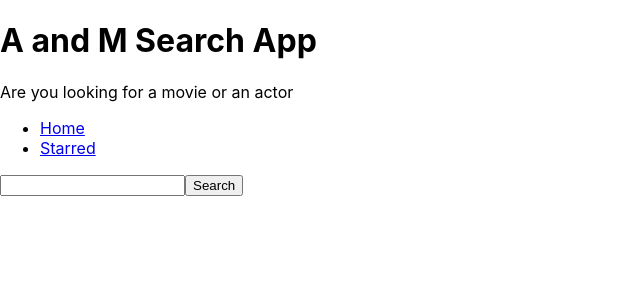
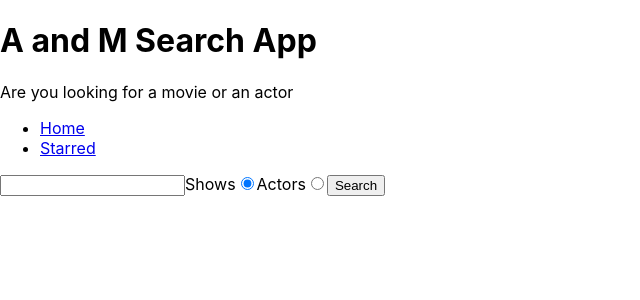
Before and after one commit to srisaisnigdha/cine-search-hub, a React (Create React App) app: page / in a window 1280 px wide. Shown: the top 300 px of the page, without its empty margins (0-640 px from the left). Built offline with nearby package versions, Linux system fonts and the light colour scheme.

Commit message:
added search for actors

```diff
--- a/src/api/tvmaze.js
+++ b/src/api/tvmaze.js
@@ -8,3 +8,4 @@
 };
 
 export const searchForShows = (query) => apiGet(`/search/shows?q=${query}`); // it is a reusable function
+export const searchForPeople = (query) => apiGet(`/search/people?q=${query}`); // it is a reusable function
--- a/src/pages/Home.jsx
+++ b/src/pages/Home.jsx
@@ -1,14 +1,21 @@
 import { useState } from "react";
-import { searchForShows } from './../api/tvmaze'
+import { searchForShows, searchForPeople } from './../api/tvmaze'
 
 const Home = () => {
 
     const [SearchStr, setSearchStr] = useState(""); //passing empty string as default value
     const [apiData, setApiData] = useState(null)
     const [apiDataError, setApiDataError] = useState(null)
+    const [searchOption, setSearchOption] = useState("shows")
+
+    console.log(searchOption)
 
     const onSearchInputChange = (ev) => {
         setSearchStr(ev.target.value);
+    }
+
+    const onRadioChange = (ev) => {
+        setSearchOption(ev.target.value);  // updating the searchOption state.
     }
 
     const onSearch = async (ev) => {
@@ -16,10 +23,17 @@
 
         try {
             setApiDataError(null)
-            const result = await searchForShows(SearchStr)
-            setApiData(result)  // so whatever the result array is received in console, we will place it inside our API data state
-            console.log(result)
-        } catch (error) {
+            if (searchOption === 'shows') {
+                const result = await searchForShows(SearchStr)
+                setApiData(result)  // so whatever the result array is received in console, we will place it inside our API data state
+                console.log(result)
+            }
+            else {
+                const result = await searchForPeople(SearchStr)
+                setApiData(result)
+            }
+        }
+        catch (error) {
             setApiDataError(error)
         }
 
@@ -43,7 +57,8 @@
         }
 
         if (apiData) {
-            return apiData.map((data) => <div key={data.show.id}>{data.show.name}</div>)
+            // here for people, we donot have .show method, instead it has .person
+            return apiData[0].show ? apiData.map((data) => <div key={data.show.id}>{data.show.name}</div>) : apiData.map((data) => <div key={data.person.id}>{data.person.name}</div>)
         }
         return null;  //null = nothing will be rendered inside the jsx markup
     }
@@ -55,7 +70,15 @@
 
                 <input type="text" value={SearchStr} onChange={onSearchInputChange} />
 
-                {/* event handler for onChange is onSearchInputChange */}
+                {/* event handler for onChange is onSearchInputChange , it is updating the searchStr state.*/}
+
+                <label>Shows
+                    <input type="radio" name="search-option" value="shows" checked={searchOption === 'shows'} onChange={onRadioChange} />
+                </label>
+
+                <label>Actors
+                    <input type="radio" name="search-option" value="actors" checked={searchOption === 'actors'} onChange={onRadioChange} />
+                </label>
 
                 <button type="submit">Search</button>
             </form>
```
